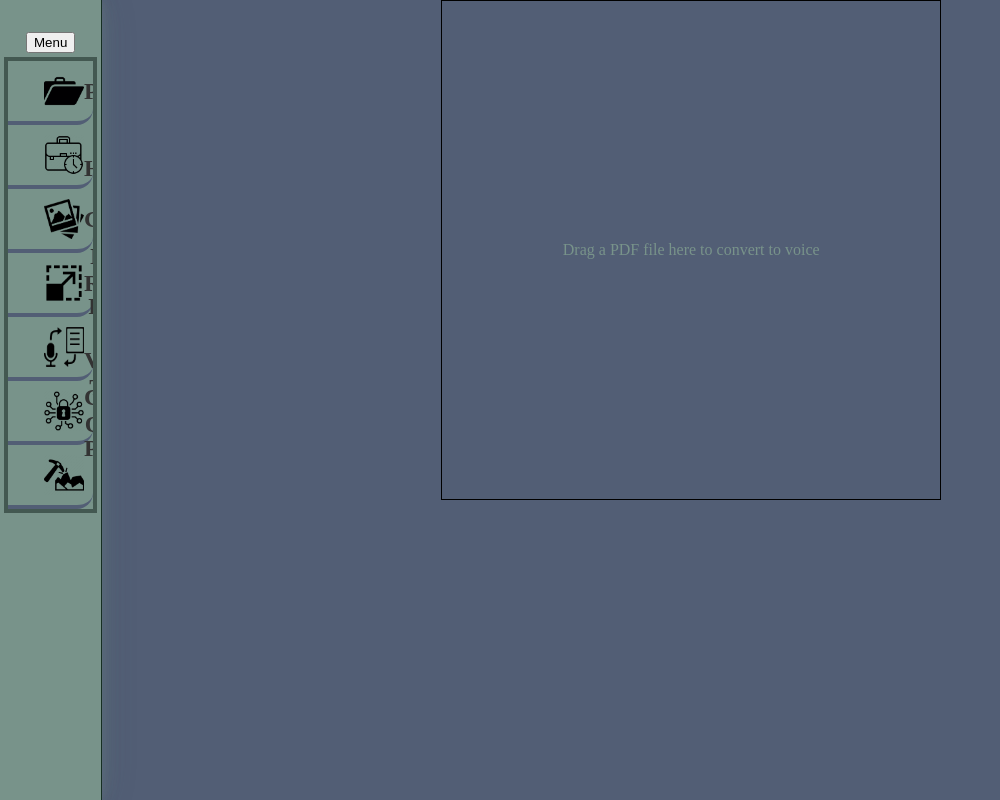
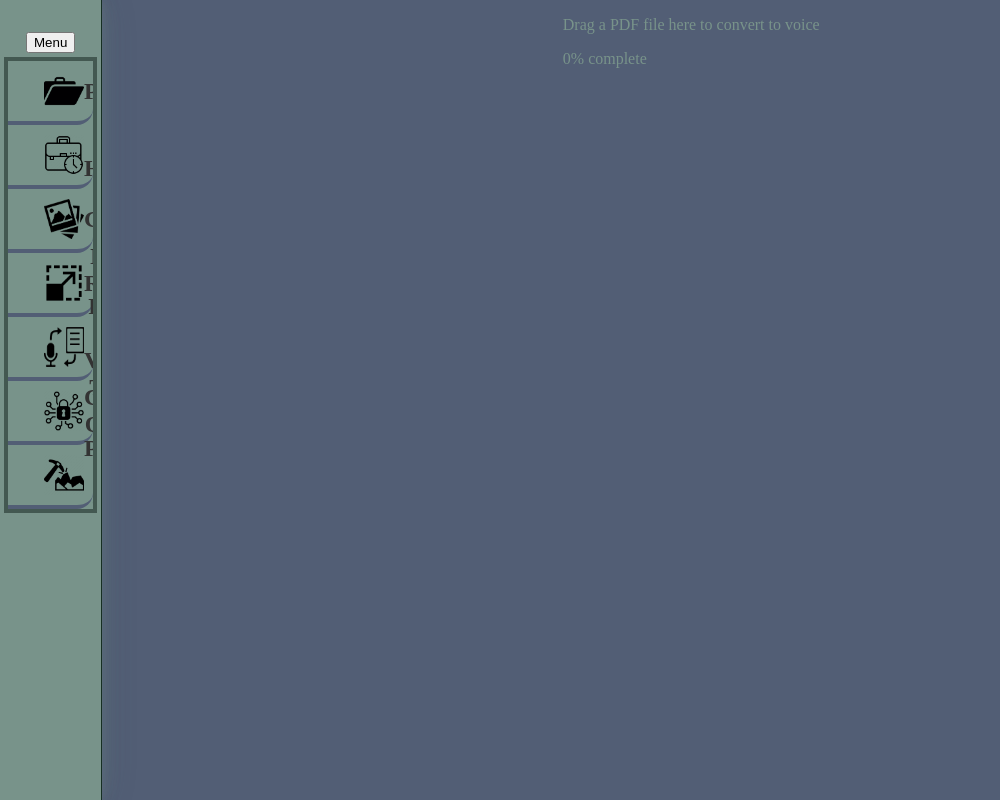
Before and after one commit to Alex-Beltz/my_website_react--v, a React (Create React App) app: page / in a window 1280 px wide. Both pictures are taken after a click on the item "PDF to Voice Tool". Shown: the whole page, without its empty margins (0-1000 px from the left). Built offline with nearby package versions, Linux system fonts and the light colour scheme; a web font is replaced by a local one.

Commit message:
Refactor PDFtoVoice tool

```diff
--- a/src/components/PdfToVoiceTool.jsx
+++ b/src/components/PdfToVoiceTool.jsx
@@ -1,21 +1,30 @@
 import React, { useState } from "react";
-import pdfjs from "pdfjs-dist";
+import "../styles/App.css";
+import "../styles/PdfToVoiceTool.css";
+// import pdfjs from "pdfjs-dist/build/pdf";
+import pdfjsLib from "pdfjs-dist/legacy/build/pdf";
 import { saveAs } from "file-saver";
+import responsiveVoice from "responsivevoice";
 
 export default function PdfToVoiceTool() {
   const [audioData, setAudioData] = useState(null);
+  const [progress, setProgress] = useState(0);
 
   const handleFileDrop = async (event) => {
     event.preventDefault();
 
     const file = event.dataTransfer.files[0];
+
+    console.log(file);
+
     if (!file.type.startsWith("application/pdf")) {
       alert("Please drop a PDF file");
       return;
     }
 
     const pdfData = await file.arrayBuffer();
-    const pdf = await pdfjs.getDocument({ data: pdfData }).promise;
+    // const pdf = await pdfjs.getDocument({ data: pdfData }).promise;
+    const pdf = await pdfjsLib.getDocument({ data: pdfData }).promise;
     const numPages = pdf.numPages;
 
     let text = "";
@@ -23,44 +32,66 @@ export default function PdfToVoiceTool() {
       const page = await pdf.getPage(i);
       const pageText = await page.getTextContent();
       text += pageText.items.map((item) => item.str).join(" ");
+      setProgress((i / numPages) * 100); // Update progress percentage
     }
 
     const audioBlob = await textToSpeech(text);
     setAudioData(audioBlob);
+    setProgress(0); // Reset progress percentage
   };
 
   const handleDownload = () => {
     if (audioData) {
-      saveAs(audioData, "audio.mp3");
+      const url = URL.createObjectURL(audioData);
+      const link = document.createElement("a");
+      link.href = url;
+      link.download = "audio.mp3";
+      document.body.appendChild(link);
+      link.click();
+      document.body.removeChild(link);
     }
   };
 
   const textToSpeech = async (text) => {
-    // code to convert text to audio using a text-to-speech API or library
-    // returns an audio blob
+    return new Promise((resolve, reject) => {
+      responsiveVoice.speak(text, "UK English Female", {
+        onend: () => {
+          const audioBlob = new Blob([responsiveVoice.voice.wav], {
+            type: "audio/wav",
+          });
+          resolve(audioBlob);
+        },
+        onerror: () => {
+          reject(new Error("Text-to-speech conversion failed"));
+        },
+        onprogress: (percent) => {
+          setProgress(percent); // Update progress percentage
+        },
+      });
+    });
   };
 
   return (
     <div
-      style={{
-        width: "500px",
-        height: "500px",
-        border: "1px solid black",
-        display: "flex",
-        justifyContent: "center",
-        alignItems: "center",
-        flexDirection: "column",
-      }}
+      className="pdfDropBox shadow"
       onDrop={handleFileDrop}
       onDragOver={(event) => event.preventDefault()}
     >
       {audioData ? (
         <>
-          <p>Conversion complete</p>
+          <p className="pdfDropBoxText">Conversion complete</p>
           <button onClick={handleDownload}>Download audio</button>
         </>
       ) : (
-        <p>Drag a PDF file here to convert to voice</p>
+        <>
+          <p className="pdfDropBoxText">
+            Drag a PDF file here to convert to voice
+          </p>
+          <div className="progress-bar">
+            <div className="progress" style={{ width: `${progress}%` }}></div>
+          </div>
+          <p className="pdfDropBoxText">{Math.round(progress)}% complete</p>
+        </>
       )}
     </div>
   );
```
